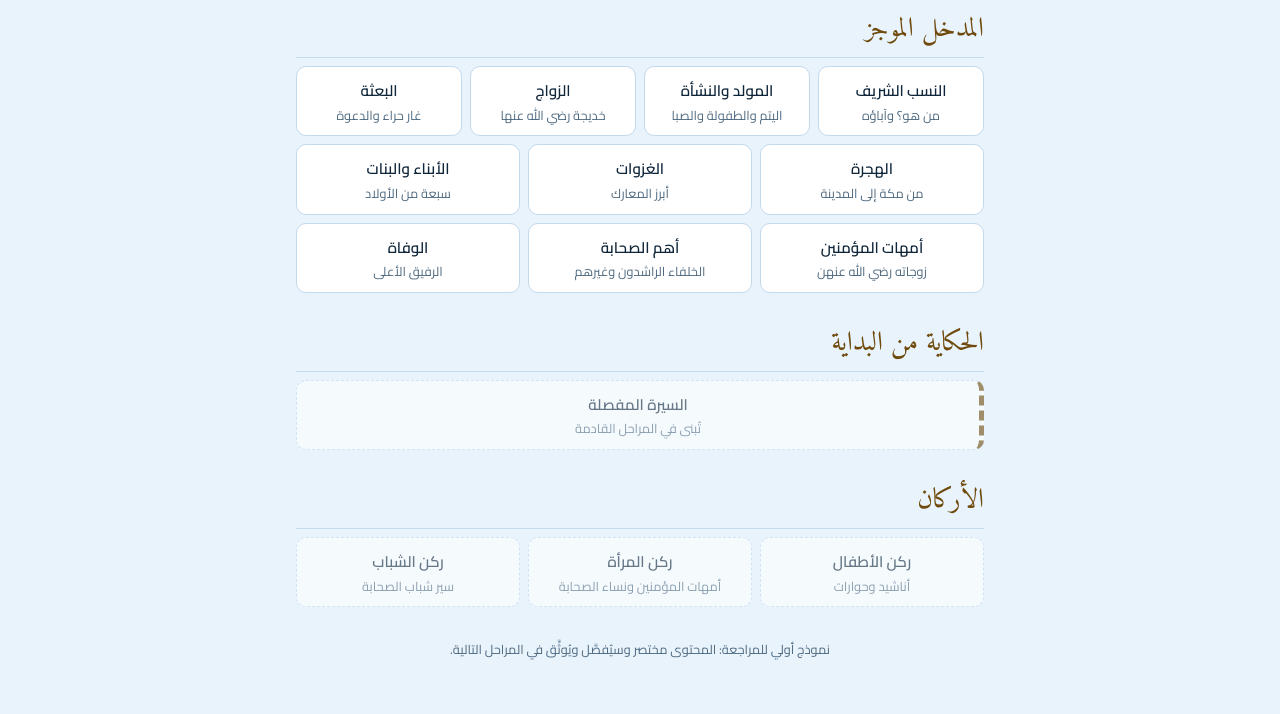
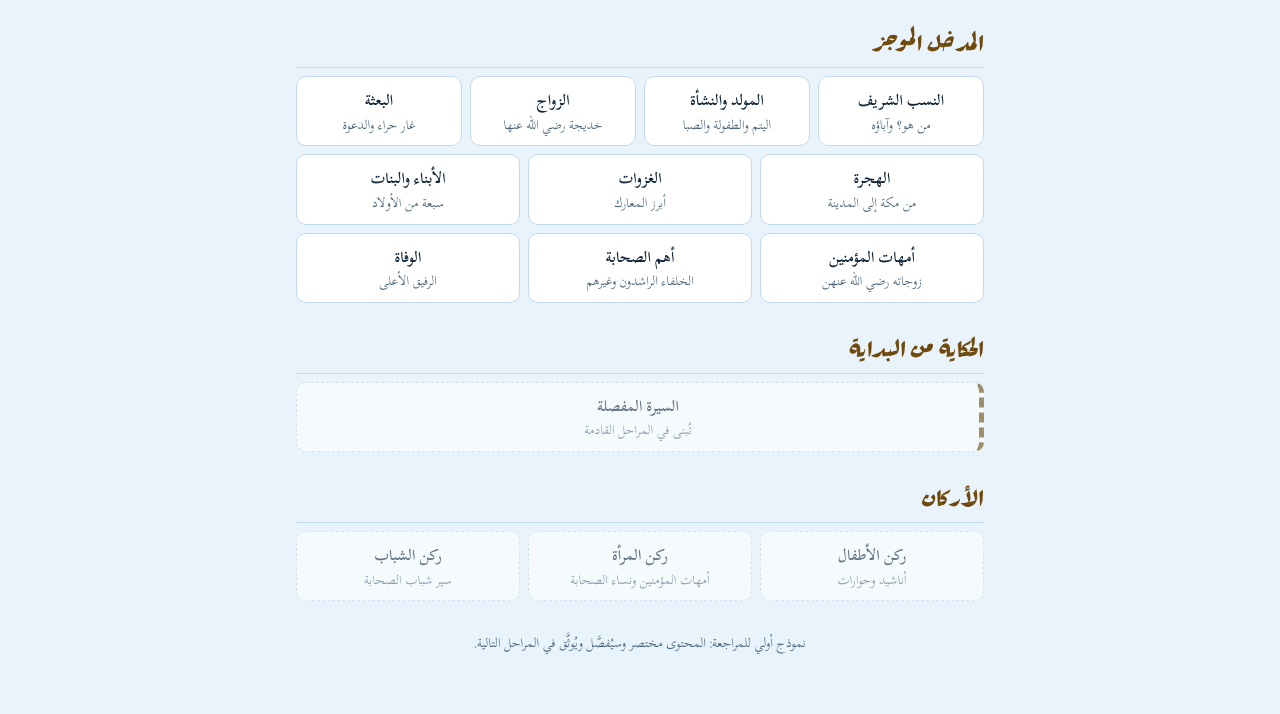
Before and after one commit to mamdouhhassannew-alt/sohba, a plain HTML site: page index.html in a window 1280 px wide. Shown: the part 237-951 px from the top of the page. Drawn offline with Linux system fonts and the light colour scheme.

Commit message:
Add files via upload

```diff
--- a/index.html
+++ b/index.html
@@ -6,11 +6,14 @@
 <title>في صحبة رسول الله ﷺ</title>
 <link rel="manifest" href="manifest.json">
 <meta name="theme-color" content="#1f6fb2">
-<link rel="icon" href="icons/icon-192.png">
-<link rel="apple-touch-icon" href="icons/icon-192.png">
-<link rel="stylesheet" href="https://fonts.googleapis.com/css2?family=Amiri:wght@400;700&family=Cairo:wght@400;600&display=swap">
+<link rel="icon" type="image/png" href="icons/icon-192.png">
+<link rel="apple-touch-icon" href="icons/apple-touch-icon.png">
 <style>
-:root{--bg:#e8f3fc;--surface:#fff;--ink:#10263a;--mute:#4f6a80;--green:#1d62a3;--hd:#1f6fb2;--gold:#6f4a0c;--line:#c3d9ec;--fs:19px;--fh:'Linotype Riyadh','Riyadh','AGA Riyadh','Al Qadi','Al-Qadi','Amiri',serif;--fb:'Lotus Linotype','Lotus','Cairo','Segoe UI',Tahoma,sans-serif;
+@font-face{font-family:'Rakkas';src:url(fonts/rakkas-400.woff2) format('woff2');font-weight:400;font-display:swap}
+@font-face{font-family:'Scheherazade New';src:url(fonts/scheherazade-400.woff2) format('woff2');font-weight:400;font-display:swap}
+@font-face{font-family:'Scheherazade New';src:url(fonts/scheherazade-600.woff2) format('woff2');font-weight:600;font-display:swap}
+@font-face{font-family:'Scheherazade New';src:url(fonts/scheherazade-700.woff2) format('woff2');font-weight:700;font-display:swap}
+:root{--bg:#e8f3fc;--surface:#fff;--ink:#10263a;--mute:#4f6a80;--green:#1d62a3;--hd:#1f6fb2;--gold:#6f4a0c;--line:#c3d9ec;--fs:19px;--fh:'Rakkas','Amiri',serif;--fb:'Scheherazade New','Noto Naskh Arabic',Tahoma,serif;
 box-sizing:border-box;padding-top:env(safe-area-inset-top,0px);padding-bottom:env(safe-area-inset-bottom,0px)}
 @media (prefers-color-scheme:dark){:root:not([data-theme="light"]){--bg:#0e1a26;--surface:#162636;--ink:#e6f0f8;--mute:#9bb4c8;--green:#7ab8ea;--hd:#1b4f7d;--gold:#e0b45a;--line:#2a4156}}
 :root[data-theme="dark"]{--bg:#0e1a26;--surface:#162636;--ink:#e6f0f8;--mute:#9bb4c8;--green:#7ab8ea;--hd:#1b4f7d;--gold:#e0b45a;--line:#2a4156}
@@ -32,7 +35,7 @@ h3.grp{font:400 1.7rem var(--fh);color:var(--gold);margin:26px 0 8px;border-bott
 .card small{display:block;color:var(--mute);font-weight:400;font-size:.8rem;line-height:1.5}
 .card.soon{opacity:.6;border-style:dashed;cursor:default}
 .flash{border-inline-start:5px solid var(--gold)}
-article{background:var(--surface);border:1px solid var(--line);border-radius:10px;padding:18px 20px;font:400 var(--fs)/2 var(--fb)}
+article{background:var(--surface);border:1px solid var(--line);border-radius:10px;padding:18px 20px;font:700 var(--fs)/2 var(--fb)}
 article h2{font:400 1.6em var(--fh);color:var(--green);margin:0 0 8px}
 article p{margin:.5em 0}
 article li{margin:.3em 0}
--- a/sw.js
+++ b/sw.js
@@ -1,5 +1,5 @@
-var CACHE = 'sohba-v1';
-var FILES = ['./', 'index.html', 'manifest.json', 'icons/icon-192.png', 'icons/icon-512.png'];
+var CACHE = 'sohba-v3';
+var FILES = ['./', 'index.html', 'manifest.json', 'icons/icon-192.png', 'icons/icon-512.png', 'icons/icon-maskable-192.png', 'icons/icon-maskable-512.png', 'icons/apple-touch-icon.png', 'fonts/rakkas-400.woff2', 'fonts/scheherazade-400.woff2', 'fonts/scheherazade-600.woff2', 'fonts/scheherazade-700.woff2'];
 self.addEventListener('install', function (e) {
   e.waitUntil(caches.open(CACHE).then(function (c) { return c.addAll(FILES); }));
   self.skipWaiting();
```
Also changed, not shown: fonts/LICENSE-Rakkas.txt (added), fonts/LICENSE-Scheherazade.txt (added), fonts/rakkas-400.woff2 (added), fonts/scheherazade-400.woff2 (added), fonts/scheherazade-600.woff2 (added), fonts/scheherazade-700.woff2 (added), icons/apple-touch-icon.png (added), icons/icon-192.png, icons/icon-512.png, icons/icon-maskable-192.png (added), icons/icon-maskable-512.png (added), manifest.json (added).
